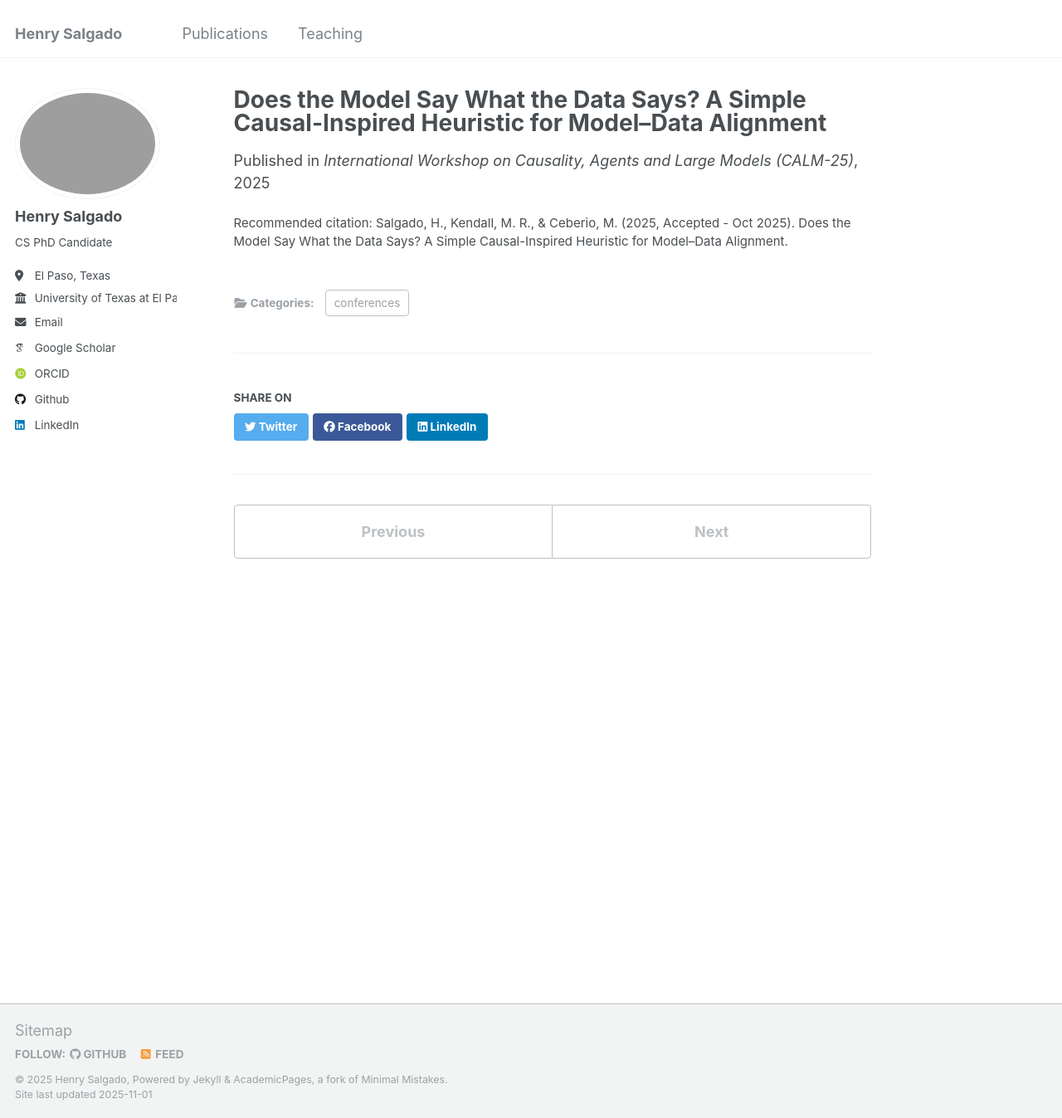
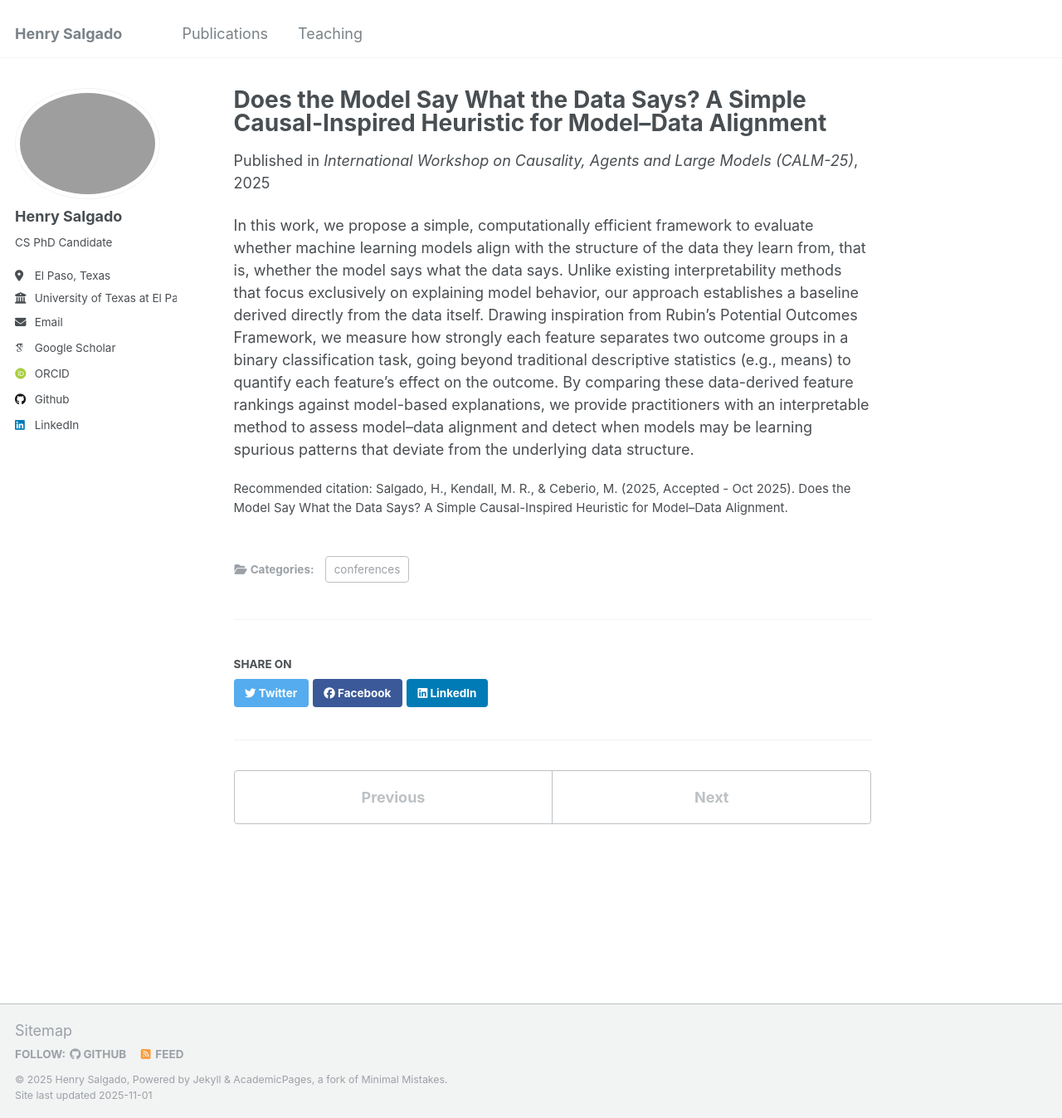
Before and after one commit to eigenhenry/eigenhenry.github.io, a Jekyll site: the page built from _publications/2025-10-25-causal-inspired-7.md, in a window 1280 px wide and 1347 px high. Shown: the whole window at 83% size. Built offline with Jekyll 4.4.1, drawn with Linux system fonts in a browser that asks for light colours; some web fonts are replaced.

Commit message:
Add summary of causal-inspired framework for model alignment
Added a summary of the proposed framework for evaluating model-data alignment, highlighting its computational efficiency and comparison with existing interpretability methods.

```diff
--- a/_publications/2025-10-25-causal-inspired-7.md
+++ b/_publications/2025-10-25-causal-inspired-7.md
@@ -7,3 +7,5 @@
 venue: "International Workshop on Causality, Agents and Large Models (CALM-25)"
 citation: "Salgado, H., Kendall, M. R., & Ceberio, M. (2025, Accepted - Oct 2025). Does the Model Say What the Data Says? A Simple Causal-Inspired Heuristic for Model–Data Alignment."
 ---
+
+In this work, we propose a simple, computationally efficient framework to evaluate whether machine learning models align with the structure of the data they learn from, that is, whether the model says what the data says. Unlike existing interpretability methods that focus exclusively on explaining model behavior, our approach establishes a baseline derived directly from the data itself. Drawing inspiration from Rubin's Potential Outcomes Framework, we measure how strongly each feature separates two outcome groups in a binary classification task, going beyond traditional descriptive statistics (e.g., means) to quantify each feature's effect on the outcome. By comparing these data-derived feature rankings against model-based explanations, we provide practitioners with an interpretable method to assess model–data alignment and detect when models may be learning spurious patterns that deviate from the underlying data structure.
```
